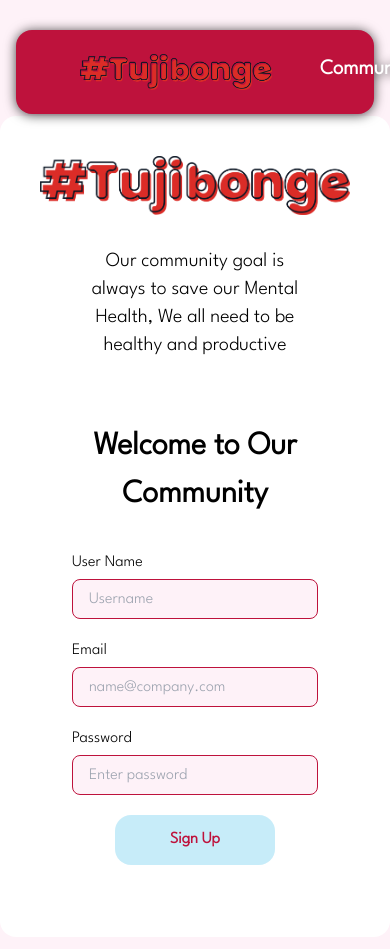
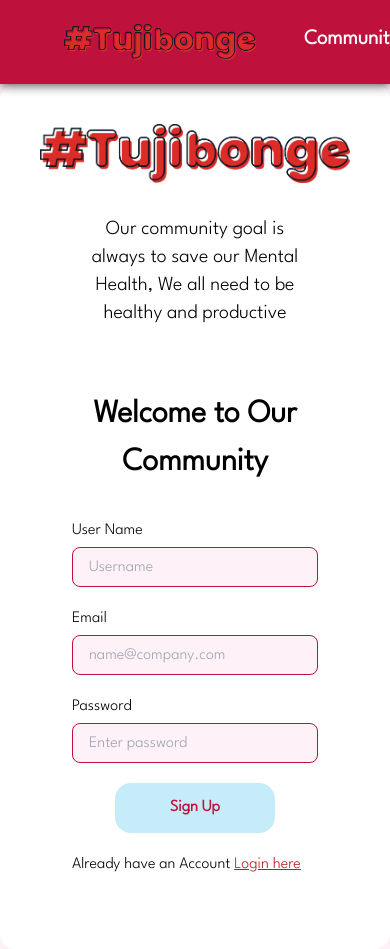
Before and after one commit to braxvalle/Tujibonge, a React (Create React App) app in the folder client/: page /signup in a window 390 px wide. Shown: the top 949 px of the page. Built offline with nearby package versions, Linux system fonts and the light colour scheme.

Commit message:
Cors activation and inputs validation

```diff
--- a/client/src/index.css
+++ b/client/src/index.css
@@ -135,4 +135,9 @@ btn:disabled {
   .main-item {
     height: auto;
   }
+  header {
+    margin: 0;
+    border-radius: 0;
+    top: 0;
+  }
 }
--- a/client/src/pages/SignUp.jsx
+++ b/client/src/pages/SignUp.jsx
@@ -1,9 +1,11 @@
 import React, { useState } from 'react'
 import logo from '../assets/Tujibonge LOGO.png'
+import { useNavigate } from 'react-router-dom'
 
 const SignUp = () => {
   const [formData, setFormData] = useState({});
   const [erroMessage, setErrorMessage] = useState(null);
+  const navigate = useNavigate();
   const [loading, setLoading] = useState(false);
 
   const handleChange = (e) => {
@@ -13,7 +15,7 @@ const SignUp = () => {
   const handleSubmit = async (e) => {
     e.preventDefault()
     if(!formData.username || !formData.email || !formData.password) {
-      return setErrorMessage(alert('Please fill all the fields as required'))
+      return setErrorMessage()
     }
     try {
       const res = await fetch('/api/auth/signup', {
@@ -22,7 +24,15 @@ const SignUp = () => {
         body: JSON.stringify(formData),
       });
       const data = await res.json();
-    } catch (error) {}
+      if (data.success === false) {
+        return alert('user already exist');
+      }
+      if(res.ok) {
+        navigate('/login');
+      }
+    } catch (error) {
+      setErrorMessage(error.message);
+    }
   }
 
   return (
@@ -48,11 +58,12 @@ const SignUp = () => {
               <input type="password" id='password' placeholder='Enter password' required onChange={handleChange} />
             </div>
             <div className="btn-div">
-              <button className='btn' type='submit'>Sign Up</button>
+              <button className='btn' type='submit' disabled={loading}>Sign Up</button>
             </div>
           </form>
+          <p>{erroMessage}</p>
+        <p className='pt-5 font-medium'>Already have an Account <span className='text-red-700 underline'><a href="/login">Login here</a></span></p>
         </div>
-
       </div>
     </div>
   )
```
